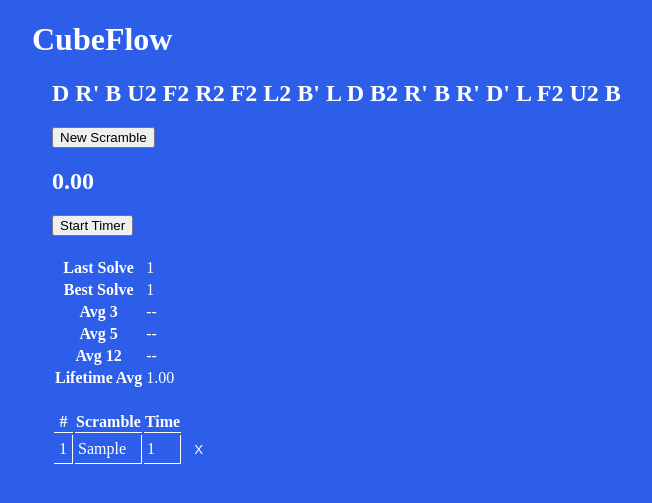
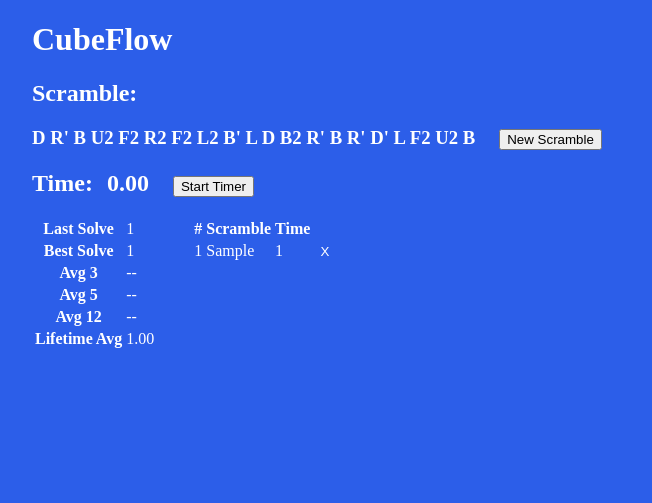
Before and after one commit to Bytew4rden/CubeFlow, a Flask app: page / in a window 1280 px wide. Shown: the top 503 px of the page, without its empty margins (292-944 px from the left). Run offline with Flask 3, Linux system fonts and the light colour scheme; the visitor is signed in with stand-in values (Sample User, id 1); tables that the repository leaves empty hold one stand-in row (values such as "Sample post"); parts of the project's set-up code (start-up, migrations or seed data) failed here and were passed over.

Commit message:
frontend stuff. Learning CSS as we go

```diff
--- a/main.py
+++ b/main.py
@@ -1,5 +1,6 @@
 from flask import (
     Flask,
+    json,
     render_template,
     request,
     Response,
@@ -15,18 +16,21 @@ from dotenv import load_dotenv
 import os
 
 load_dotenv()
+app = Flask(__name__)
 
-app = Flask(__name__)
-app.secret_key = os.environ["SECRET_KEY"]
+app.secret_key = os.getenv("SECRET_KEY")
+
+db_path = "/app/data/cubeflow.db"
+
 os.makedirs("/app/data", exist_ok=True)
-db_path = "/app/data/cubeflow.db"
+
 
 createUsersTableQuery = """
 CREATE TABLE IF NOT EXISTS users
 (
 user_id INTEGER PRIMARY KEY,
 username TEXT UNIQUE NOT NULL,
-password BLOB NOT NULL
+password TEXT NOT NULL
 );
 """
 
@@ -91,7 +95,6 @@ def login():
                 conn.close()
                 return redirect(url_for("login"))
         except Exception as e:
-            print("Login error:", repr(e))
             return jsonify(error=str(e))
     else:
         if session.get("logged_in") == True:
@@ -131,8 +134,8 @@ def register():
                 conn.close()
                 print("account made")
                 return redirect(url_for("login"))
-        except Exception:
-            return jsonify(error="Internal Server Error")
+        except Exception as e:
+            return jsonify(error=str(e))
     else:
         return render_template("register.html")
 
@@ -158,8 +161,8 @@ def solve():
             cur.execute(query, (time, scramble, user_id))
             conn.commit()
             return jsonify(message="Success: Solve Recorded")
-        except Exception:
-            return jsonify(error="Error uploading solve to DB")
+        except Exception as e:
+            return jsonify(error=str(e))
         finally:
             conn.close()
 
@@ -181,8 +184,8 @@ def get_solves():
         solves = [dict(solve) for solve in cur.fetchall()]
         return jsonify(solves)
 
-    except Exception:
-        return jsonify(error="Internal Server Error, could not get Solves")
+    except Exception as e:
+        return jsonify(error=str(e))
 
     finally:
         conn.close()
@@ -202,8 +205,8 @@ def delete_solve(solveID):
         cur.execute(query, (user_id, solveID))
         conn.commit()
         return jsonify({"message": "Solve Deleted"})
-    except Exception:
-        return jsonify(error="Internal Server Error, Could not delete Solve")
+    except Exception as e:
+        return jsonify(error=str(e))
     finally:
         conn.close()
 
--- a/static/style.css
+++ b/static/style.css
@@ -4,49 +4,42 @@ body {
 
 #app {
   color: rgb(255, 255, 255);
-  max-width: 50%;
-  margin-left: 25%;
+  max-width: 75%;
+  padding-left: 25%;
 }
 
-/* #stats {
-  display: flex;
-} */
 #scramble_div {
-  margin: 20px;
+  padding-bottom: 20px;
+}
+#scramble {
+  display: inline;
+  padding-right: 20px;
 }
 
 #timer_div {
-  margin: 20px;
+  padding-bottom: 20px;
+}
+#timer {
+  display: inline;
+  padding-right: 20px;
 }
 
 #aggr_tbl {
-  margin: 20px;
+  display: inline-block;
+  padding-right: 30px;
+  vertical-align: top;
 }
 
 #solves_tbl {
-  margin: 20px;
+  display: inline-block;
+  max-height: 300px;
+  overflow-y: auto;
 }
 #solves_tbl th {
-  margin: 20px;
-  border-bottom: 1px solid;
+  position: sticky;
+  top: 0;
+  background-color: rgb(44, 94, 233);
 }
-#solves_tbl td {
-  padding: 3px;
-  border-right: 1px solid;
-  border-bottom: 1px solid;
-  margin: 20px;
-}
-#solves_tbl td:first-child {
-  /* border-left: 1px solid; */
-  padding: 5px;
-}
-#solves_tbl td:last-child {
-  border-top: none;
-  border-bottom: none;
-  border-right: none;
-  padding: 5px;
-}
-
 #solves_tbl button {
   background-color: rgb(44, 94, 233);
   border: none;
--- a/templates/index.html
+++ b/templates/index.html
@@ -12,17 +12,20 @@
   <body>
     <div id="app">
       <h1>CubeFlow</h1>
+
       <div id="scramble_div">
-        <h2 id="scramble"></h2>
+        <h2>Scramble:</h2>
+        <h3 id="scramble"></h3>
         <button onclick="generateScramble()">New Scramble</button>
       </div>
 
       <div id="timer_div">
+        <h2 style="display: inline; padding-right: 10px">Time:</h2>
         <h2 id="timer">0.00</h2>
         <button id="timer_btn" onclick="toggleTimer()">Start Timer</button>
       </div>
 
-      <div id="stats">
+      <div id="tables">
         <table id="aggr_tbl">
           <tbody>
             <tr>
```
